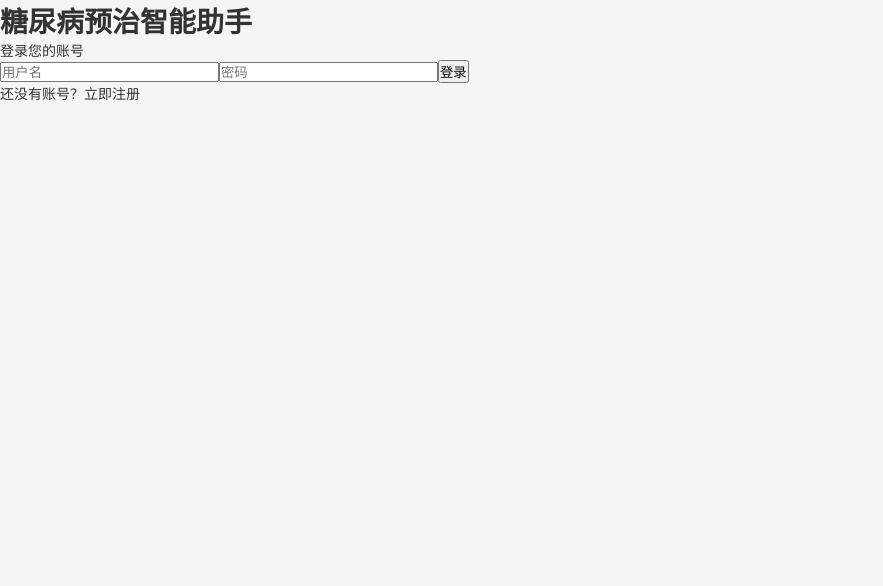
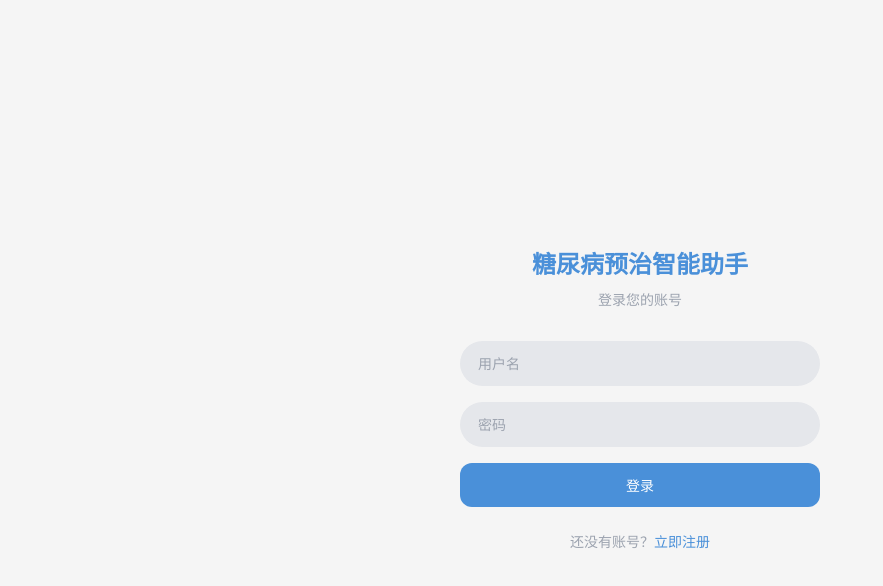
Before and after one commit to HLBZQD/qingruanProject2026, a Vue app: page /login in a window 1280 px wide. Shown: the top 586 px of the page, without its empty margins (0-883 px from the left). Built offline with nearby package versions, Linux system fonts and the light colour scheme.

Commit message:
202606302200 fix frontend design review (#14)
* v1 done

* v2 done

* fix: 完成修改

---------

Co-authored-by: hlbzqd <hlbzqd@noreply.gitcode.com>

```diff
--- a/src/components/AiChatDialog.vue
+++ b/src/components/AiChatDialog.vue
@@ -446,6 +446,36 @@ onUnmounted(() => {
   border-radius: var(--radius-md);
 }
 
+/* G19: Markdown 子元素排版穿透 */
+.msg-content :deep(p) {
+  margin-bottom: var(--spacing-sm);
+}
+.msg-content :deep(ul),
+.msg-content :deep(ol) {
+  padding-left: var(--spacing-lg);
+  margin-bottom: var(--spacing-sm);
+}
+.msg-content :deep(li) {
+  margin-bottom: var(--spacing-xs);
+}
+.msg-content :deep(code) {
+  padding: 2px 6px;
+  border-radius: var(--radius-sm);
+  background: var(--color-bg);
+  font-family: var(--font-family);
+  font-size: 13px;
+}
+.msg-content :deep(blockquote) {
+  border-left: 3px solid var(--color-primary-light);
+  padding-left: var(--spacing-md);
+  margin: var(--spacing-sm) 0;
+  color: var(--color-text-secondary);
+}
+.msg-content :deep(strong) {
+  color: var(--color-text-primary);
+  font-weight: 600;
+}
+
 .message-bubble.sent .msg-content {
   background: var(--color-primary);
   color: #fff;
--- a/src/stores/chatStore.ts
+++ b/src/stores/chatStore.ts
@@ -315,7 +315,7 @@ function handleSSEEvent(event: SSEEvent): void {
           timerProgressBar: true,
         })
         isStreaming.value = false
-        router.push('/login')
+        // 设计 4.3 节要求：401 时保持对话窗口打开，不强制跳转
         return
       }
 
--- a/src/styles/animations.css
+++ b/src/styles/animations.css
@@ -1,11 +1,11 @@
 /* ===== 页面入场动画（全局基础: 纯淡入） ===== */
 @keyframes pageEnterFadeIn {
-  from { opacity: 0; }
-  to   { opacity: 1; }
+  from { opacity: 0; transform: translateY(10px); }
+  to   { opacity: 1; transform: translateY(0); }
 }
 
 .page-enter {
-  animation: pageEnterFadeIn 0.4s ease-out;
+  animation: pageEnterFadeIn 0.28s cubic-bezier(0.22, 0.61, 0.36, 1) both;
 }
 
 /* ===== 按钮按下态交互（全局） ===== */
--- a/src/views/Admin.vue
+++ b/src/views/Admin.vue
@@ -466,6 +466,36 @@ onUnmounted(() => {
   border-radius: var(--radius-md);
 }
 
+/* G19: Markdown 子元素排版穿透 */
+.msg-content :deep(p) {
+  margin-bottom: var(--spacing-sm);
+}
+.msg-content :deep(ul),
+.msg-content :deep(ol) {
+  padding-left: var(--spacing-lg);
+  margin-bottom: var(--spacing-sm);
+}
+.msg-content :deep(li) {
+  margin-bottom: var(--spacing-xs);
+}
+.msg-content :deep(code) {
+  padding: 2px 6px;
+  border-radius: var(--radius-sm);
+  background: var(--color-bg);
+  font-family: var(--font-family);
+  font-size: 13px;
+}
+.msg-content :deep(blockquote) {
+  border-left: 3px solid var(--color-primary-light);
+  padding-left: var(--spacing-md);
+  margin: var(--spacing-sm) 0;
+  color: var(--color-text-secondary);
+}
+.msg-content :deep(strong) {
+  color: var(--color-text-primary);
+  font-weight: 600;
+}
+
 .message-bubble.sent .msg-content {
   background: var(--color-primary);
   color: #fff;
--- a/src/views/Login.vue
+++ b/src/views/Login.vue
@@ -91,90 +91,205 @@ async function handleRegister(): Promise<void> {
 </script>
 
 <template>
-  <div class="min-h-screen bg-[#F5F5F5] flex flex-col items-center justify-center px-6">
-    <div class="w-full max-w-sm">
+  <div class="login-page">
+    <div class="login-container">
 
       <!-- ===== 登录视图 ===== -->
       <div v-show="view === 'login'">
-        <div class="text-center mb-8">
-          <h1 class="text-2xl font-bold text-[#4A90D9]">糖尿病预治智能助手</h1>
-          <p class="text-sm text-gray-400 mt-2">登录您的账号</p>
+        <div class="login-header">
+          <h1 class="login-title">糖尿病预治智能助手</h1>
+          <p class="login-subtitle">登录您的账号</p>
         </div>
 
-        <form class="space-y-4" @submit.prevent="handleLogin">
+        <form class="login-form" @submit.prevent="handleLogin">
           <input
             v-model="username"
             type="text"
             placeholder="用户名"
             autocomplete="username"
-            class="w-full bg-gray-100 rounded-full px-4 py-3 outline-none text-sm focus:ring-2 focus:ring-[#4A90D9]"
+            class="form-input"
           />
           <input
             v-model="password"
             type="password"
             placeholder="密码"
             autocomplete="current-password"
-            class="w-full bg-gray-100 rounded-full px-4 py-3 outline-none text-sm focus:ring-2 focus:ring-[#4A90D9]"
+            class="form-input"
           />
-          <div v-if="errorMsg" class="text-[#FF4D4F] text-xs text-center">{{ errorMsg }}</div>
+          <div v-if="errorMsg" class="form-error">{{ errorMsg }}</div>
           <button
             type="submit"
             :disabled="loading"
-            class="w-full bg-[#4A90D9] text-white py-3 rounded-xl font-medium hover:bg-[#3A7BC8] transition disabled:opacity-50"
+            class="form-btn"
           >
             {{ loading ? '登录中...' : '登录' }}
           </button>
         </form>
 
-        <p class="text-center text-sm text-gray-400 mt-6">
-          还没有账号？<a class="text-[#4A90D9] cursor-pointer hover:underline" @click.prevent="switchView('register')">立即注册</a>
+        <p class="switch-text">
+          还没有账号？<a class="switch-link" @click.prevent="switchView('register')">立即注册</a>
         </p>
       </div>
 
       <!-- ===== 注册视图 ===== -->
       <div v-show="view === 'register'">
-        <div class="text-center mb-8">
-          <h1 class="text-2xl font-bold text-[#4A90D9]">糖尿病预治智能助手</h1>
-          <p class="text-sm text-gray-400 mt-2">创建您的账号</p>
+        <div class="login-header">
+          <h1 class="login-title">糖尿病预治智能助手</h1>
+          <p class="login-subtitle">创建您的账号</p>
         </div>
 
-        <form class="space-y-4" @submit.prevent="handleRegister">
+        <form class="login-form" @submit.prevent="handleRegister">
           <input
             v-model="regUsername"
             type="text"
             placeholder="用户名（3-50个字符）"
             autocomplete="username"
-            class="w-full bg-gray-100 rounded-full px-4 py-3 outline-none text-sm focus:ring-2 focus:ring-[#4A90D9]"
+            class="form-input"
           />
           <input
             v-model="regPassword"
             type="password"
             placeholder="密码（不少于8位，含字母和数字）"
             autocomplete="new-password"
-            class="w-full bg-gray-100 rounded-full px-4 py-3 outline-none text-sm focus:ring-2 focus:ring-[#4A90D9]"
+            class="form-input"
           />
           <input
             v-model="regPasswordConfirm"
             type="password"
             placeholder="确认密码"
             autocomplete="new-password"
-            class="w-full bg-gray-100 rounded-full px-4 py-3 outline-none text-sm focus:ring-2 focus:ring-[#4A90D9]"
+            class="form-input"
           />
-          <div v-if="regErrorMsg" class="text-[#FF4D4F] text-xs text-center">{{ regErrorMsg }}</div>
+          <div v-if="regErrorMsg" class="form-error">{{ regErrorMsg }}</div>
           <button
             type="submit"
             :disabled="regLoading"
-            class="w-full bg-[#4A90D9] text-white py-3 rounded-xl font-medium hover:bg-[#3A7BC8] transition disabled:opacity-50"
+            class="form-btn"
           >
             {{ regLoading ? '注册中...' : '注册' }}
           </button>
         </form>
 
-        <p class="text-center text-sm text-gray-400 mt-6">
-          已有账号？<a class="text-[#4A90D9] cursor-pointer hover:underline" @click.prevent="switchView('login')">立即登录</a>
+        <p class="switch-text">
+          已有账号？<a class="switch-link" @click.prevent="switchView('login')">立即登录</a>
         </p>
       </div>
 
     </div>
   </div>
 </template>
+
+<style scoped>
+/* ===== 页面容器 ===== */
+.login-page {
+  min-height: 100vh;
+  background: #F5F5F5;
+  display: flex;
+  flex-direction: column;
+  align-items: center;
+  justify-content: center;
+  padding: 0 24px;
+}
+
+.login-container {
+  width: 100%;
+  max-width: 360px;
+}
+
+/* ===== 头部 ===== */
+.login-header {
+  text-align: center;
+  margin-bottom: 32px;
+}
+
+.login-title {
+  font-size: 24px;
+  font-weight: 700;
+  color: var(--color-primary, #4A90D9);
+  line-height: 1.3;
+}
+
+.login-subtitle {
+  font-size: 14px;
+  color: #9ca3af;
+  margin-top: 8px;
+}
+
+/* ===== 表单 ===== */
+.login-form {
+  display: flex;
+  flex-direction: column;
+  gap: 16px;
+}
+
+.form-input {
+  width: 100%;
+  background: #e5e7eb;
+  border-radius: 9999px;
+  padding: 12px 16px;
+  outline: none;
+  font-size: 14px;
+  border: 2px solid transparent;
+  color: var(--color-text-primary);
+  transition: border-color 0.2s, box-shadow 0.2s;
+}
+
+.form-input:focus {
+  border-color: var(--color-primary);
+  box-shadow: 0 0 0 2px rgba(74, 144, 217, 0.2);
+}
+
+.form-input::placeholder {
+  color: #9ca3af;
+}
+
+.form-error {
+  color: #FF4D4F;
+  font-size: 12px;
+  text-align: center;
+}
+
+.form-btn {
+  width: 100%;
+  background: var(--color-primary, #4A90D9);
+  color: #fff;
+  padding: 12px;
+  border-radius: 12px;
+  font-size: 14px;
+  font-weight: 500;
+  border: none;
+  cursor: pointer;
+  transition: background 0.2s, opacity 0.2s;
+}
+
+.form-btn:hover:not(:disabled) {
+  background: var(--color-primary-dark, #3A7BC8);
+}
+
+.form-btn:active:not(:disabled) {
+  transform: scale(0.98);
+}
+
+.form-btn:disabled {
+  opacity: 0.5;
+  cursor: not-allowed;
+}
+
+/* ===== 切换提示 ===== */
+.switch-text {
+  text-align: center;
+  font-size: 14px;
+  color: #9ca3af;
+  margin-top: 24px;
+}
+
+.switch-link {
+  color: var(--color-primary, #4A90D9);
+  cursor: pointer;
+  font-weight: 500;
+}
+
+.switch-link:hover {
+  text-decoration: underline;
+}
+</style>
--- a/src/views/NewsView.vue
+++ b/src/views/NewsView.vue
@@ -788,7 +788,8 @@ onMounted(() => {
   padding: var(--spacing-xs) 0;
 }
 
-.search-highlight {
+/* G17: v-html 注入的 <mark> 元素不受 scoped CSS 影响，使用 :global() 穿透 */
+:global(.search-highlight) {
   background: #fff3b0;
   color: #333;
   padding: 0 2px;
--- a/src/views/Punch.vue
+++ b/src/views/Punch.vue
@@ -303,7 +303,7 @@ onUnmounted(() => {
               <circle
                 cx="50" cy="50" r="40"
                 fill="none"
-                stroke="var(--color-border, #e0e0e0)"
+                stroke="var(--color-divider, #e0e0e0)"
                 stroke-width="8"
               />
               <!-- 进度环（有颜色、带动画） -->
@@ -1177,7 +1177,7 @@ onUnmounted(() => {
 .donut-text {
   font-size: 14px;
   font-weight: 600;
-  fill: var(--color-text, #333);
+  fill: var(--color-text-primary, #333);
 }
 
 /* 小字号变体（如 "100%" 4字符以上时缩小字号避免溢出） */
@@ -1200,7 +1200,7 @@ onUnmounted(() => {
   width: 36px;
   height: 36px;
   border-radius: 50%;
-  border: 1px solid var(--color-border, #ddd);
+  border: 1px solid var(--color-divider, #ddd);
   background: var(--color-bg, #fff);
   color: var(--color-text-secondary, #666);
   cursor: pointer;
@@ -1210,7 +1210,7 @@ onUnmounted(() => {
 }
 
 #btn-refresh:hover:not(:disabled) {
-  background: var(--color-bg-hover, #f5f5f5);
+  background: var(--color-bg, #f5f5f5);
   color: var(--color-primary, #4A90D9);
 }
 
--- a/src/views/Risk.vue
+++ b/src/views/Risk.vue
@@ -1420,6 +1420,11 @@ const riskPercent = computed(() => {
   font-weight: 800;
   color: var(--color-text-primary);
   line-height: 1;
+  /* G14: gradient text */
+  background: linear-gradient(135deg, var(--color-primary), #0EA5E9);
+  -webkit-background-clip: text;
+  background-clip: text;
+  color: transparent;
 }
 
 .gauge-total {
```
Also changed, not shown: src/views/DoctorChatView.vue (+99 -0 lines), src/views/Home.vue (+8 -8 lines).
